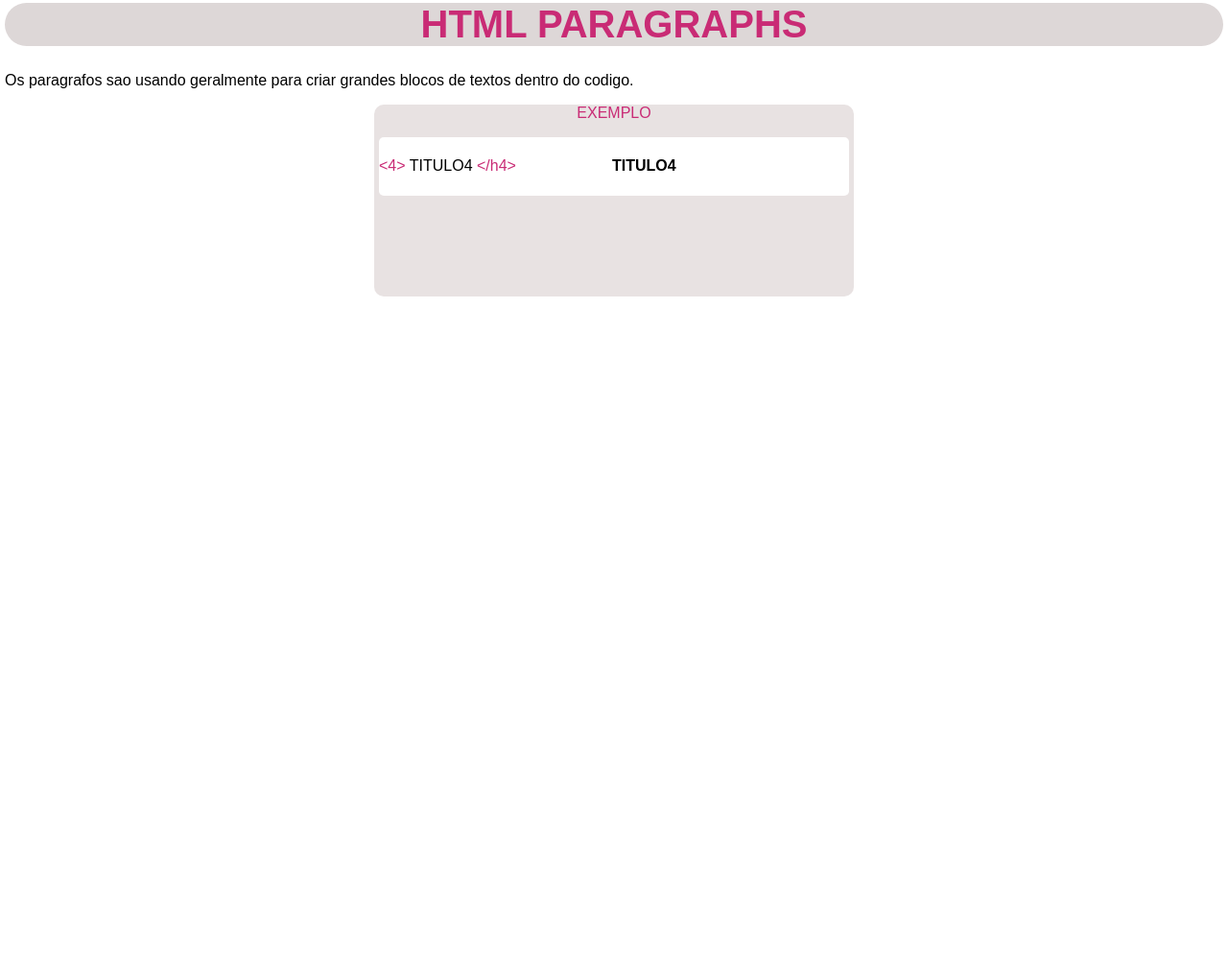
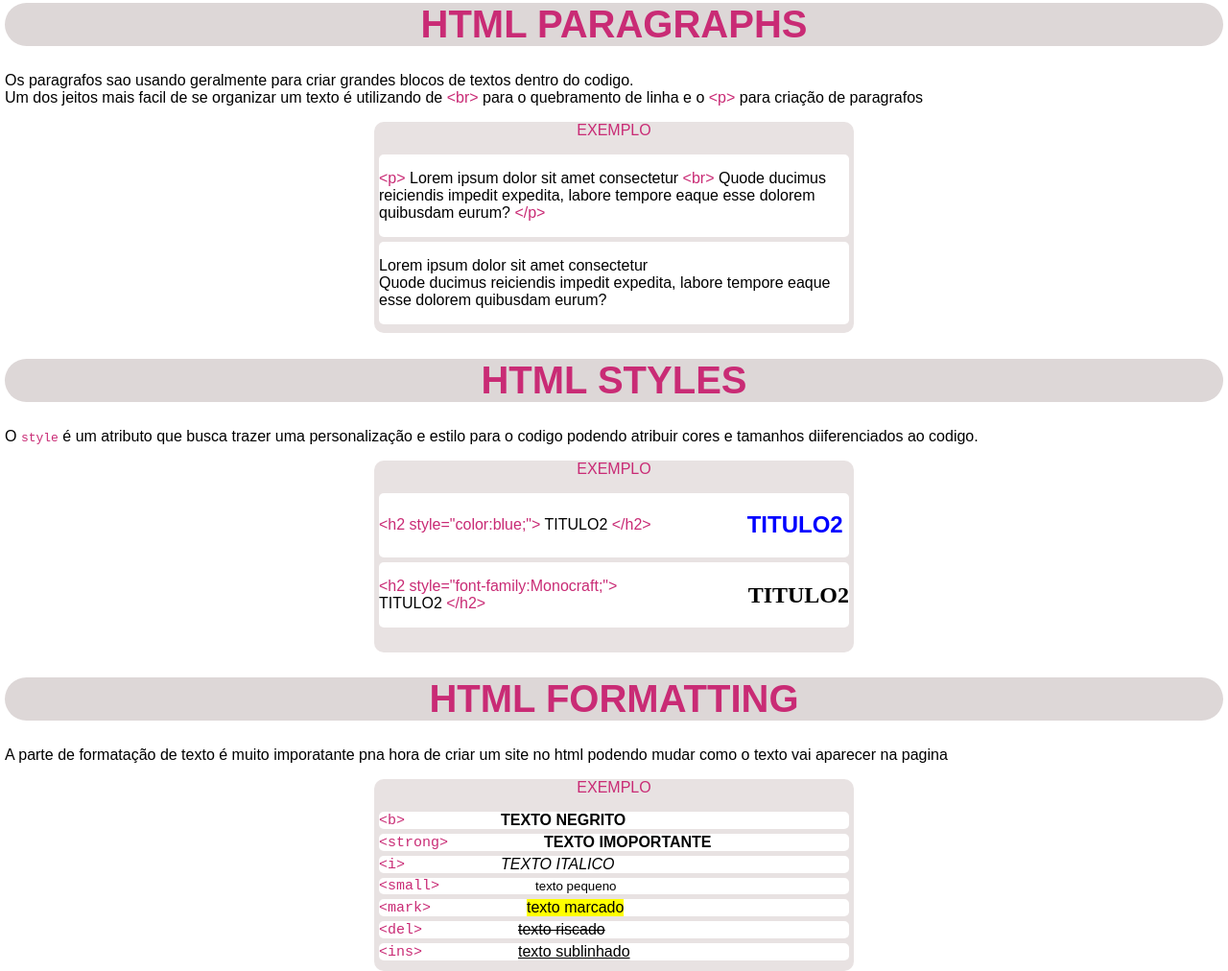
Before and after one commit to hugozera1/BasicHtml, a plain HTML site: page pagina1.html in a window 1280 px wide. Shown: the part 1641-2653 px from the top of the page at 96% size. Before the commit the page ends 1950 px from the top, so only its background shows below. Drawn offline with Linux system fonts and the light colour scheme.

Commit message:
Inserindo "HTML FOMATTING"

```diff
--- a/pagina1.html
+++ b/pagina1.html
@@ -128,24 +128,91 @@
                 <div class="title">
                     <h1>HTML PARAGRAPHS</h1>
                     </div>
-                    Os paragrafos sao usando geralmente para criar grandes blocos de textos dentro do codigo.
-                    <div class="box">
+                    <p>Os paragrafos sao usando geralmente para criar grandes blocos de textos dentro do codigo.
+                        <br>Um dos jeitos mais facil de se organizar um texto é utilizando de <span style="color:rgb(201, 43, 117);">&lt;br&gt; </span> para o quebramento de linha e o <span style="color:rgb(201, 43, 117);">&lt;p&gt; </span> para criação de paragrafos
+                    </p>
+                    <div class="box3">
                         <div class="ex-head" >
                             <p style="color: rgb(201, 43, 117);">EXEMPLO</p>
                         </div>
                         <div class="atributos-ex">
-                            <p><span style="color:rgb(201, 43, 117);">&lt;4&gt; </span> TITULO4 <span style="color:rgb(201, 43, 117);">&lt;/h4&gt; </span>   </p>
-                            <h4> TITULO4</h4>
+                            <p><span style="color:rgb(201, 43, 117);">&lt;p&gt; </span> Lorem ipsum dolor sit amet consectetur <span style="color:rgb(201, 43, 117);">&lt;br&gt; </span>Quode ducimus reiciendis impedit expedita, labore tempore eaque esse dolorem quibusdam eurum? <span style="color:rgb(201, 43, 117);">&lt;/p&gt; </span>   </p>
+
+
+                        </div>
+                        <div class="atributos-ex">
+                            <p> Lorem ipsum dolor sit amet consectetur <br> Quode ducimus reiciendis impedit expedita, labore tempore eaque esse dolorem quibusdam eurum? </p>
+
 
                         </div>
 
                     </div>
+                    <div class="title">
+                        <h1>HTML STYLES</h1>
+                        </div>
+                        <p>O <code>
+                                <span style="color: rgb(201, 43, 117);">style</span></code> é um atributo que busca trazer uma personalização e estilo para o codigo podendo atribuir cores e tamanhos diiferenciados ao codigo.
+
+                        </p>
+
+                        <div class="box">
+                            <div class="ex-head" >
+                                <p style="color: rgb(201, 43, 117);">EXEMPLO</p>
+                            </div>
+                            <div class="atributos-ex">
+                                <p><span style="color:rgb(201, 43, 117);">&lt;h2 style="color:blue;"&gt; </span> TITULO2 <span style="color:rgb(201, 43, 117);">&lt;/h2&gt; </span>   </p>
+                                <h2 style="color: blue;"> TITULO2</h2>
 
 
+                            </div>
+                            <div class="atributos-ex">
+                                <p><span style="color:rgb(201, 43, 117);">&lt;h2 style="font-family:Monocraft;"&gt; </span> TITULO2 <span style="color:rgb(201, 43, 117);">&lt;/h2&gt; </span>   </p>
+                                <h2 style="font-family:Monocraft;"> TITULO2</h2>
 
 
+                            </div>
+                        </div>
+                        <div class="title">
+                            <h1>HTML FORMATTING</h1>
+                            </div>
+                            <p>A parte de formatação de texto é muito imporatante pna hora de criar um site no html podendo mudar como o texto vai aparecer na pagina</p>
+                            <div class="box">
+                                <div class="ex-head" >
+                                    <p style="color: rgb(201, 43, 117);">EXEMPLO</p>
+                                </div>
+                                <div class="atributos-ex">
+                                    <code class="codespan">&lt;b&gt;</code> <b>TEXTO NEGRITO</b>
+
+                                </div>
+                                <div class="atributos-ex">
+                                    <code class="codespan">&lt;strong&gt;</code> <strong>TEXTO IMOPORTANTE</strong>
 
 
+                                </div>
+                                <div class="atributos-ex">
+                                    <code class="codespan">&lt;i&gt;</code> <i>TEXTO ITALICO</i>
+
+
+                                </div>
+                                <div class="atributos-ex">
+                                    <code class="codespan">&lt;small&gt;</code> <small>texto pequeno</small>
+
+
+                                </div>
+                                <div class="atributos-ex">
+                                    <code class="codespan">&lt;mark&gt;</code> <mark>texto marcado</mark>
+
+
+                                </div>
+                                <div class="atributos-ex">
+                                    <code class="codespan">&lt;del&gt;</code> <del>texto riscado</del>
+
+                                </div>
+                                <div class="atributos-ex">
+                                    <code class="codespan">&lt;ins&gt;</code> <ins>texto sublinhado</ins>
+
+                                </div>
+                            </div>
 
 
     </div>
--- a/style.css
+++ b/style.css
@@ -109,3 +109,15 @@ body, html {
   margin: auto;
 
 }
+.box3{
+  background-color: #e8e2e2;
+  border-radius: 10px;
+  width: 500px;
+  height: 220px;
+  margin: auto;
+
+}
+.codespan {
+  font-size: 15px;
+ color: rgb(201, 43, 117);
+}
```
